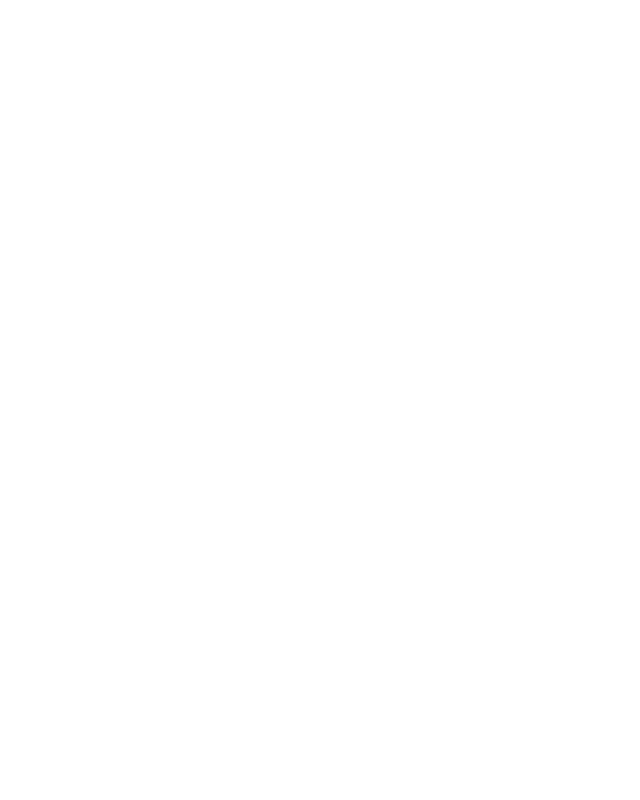
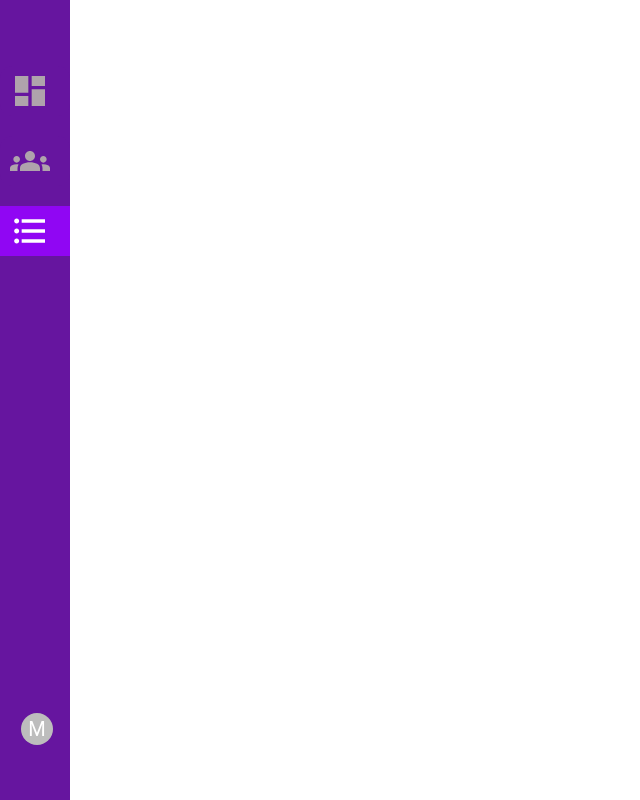
Before and after one commit to Nika380/Email-Marketing-Service, a React (Create React App) app in the folder mailchimp-clone-frontend/: page /email-lists in a window 1280 px wide. Before the commit this address had no page. Shown: the whole page, without its empty margins (0-640 px from the left). Built offline with nearby package versions, Linux system fonts and the light colour scheme.

Commit message:
add side menu when signed in for better experience, add 2 new endpoints for new pages, add groups and emailList pages that are empty now but will have functions and content later, add some styles to new elements too

```diff
--- a/mailchimp-clone-frontend/src/components/Header.tsx
+++ b/mailchimp-clone-frontend/src/components/Header.tsx
@@ -1,5 +1,5 @@
 import React from 'react'
-import { useNavigate } from 'react-router-dom'
+import { Link, useNavigate } from 'react-router-dom'
 import AuthContext from '../context/AuthProvider';
 import { useContext } from 'react';
 
--- /dev/null
+++ b/mailchimp-clone-frontend/src/components/SideMenu.tsx
@@ -0,0 +1,132 @@
+import React from 'react'
+import { Link, useNavigate } from 'react-router-dom'
+import GroupsIcon from '@mui/icons-material/Groups';
+import FormatListBulletedIcon from '@mui/icons-material/FormatListBulleted';
+import DashboardIcon from '@mui/icons-material/Dashboard';
+import Box from '@mui/material/Box';
+import Avatar from '@mui/material/Avatar';
+import Menu from '@mui/material/Menu';
+import MenuItem from '@mui/material/MenuItem';
+import ListItemIcon from '@mui/material/ListItemIcon';
+import Divider from '@mui/material/Divider';
+import IconButton from '@mui/material/IconButton';
+import Typography from '@mui/material/Typography';
+import Tooltip from '@mui/material/Tooltip';
+import PersonAdd from '@mui/icons-material/PersonAdd';
+import Settings from '@mui/icons-material/Settings';
+import Logout from '@mui/icons-material/Logout';
+import { useContext } from 'react';
+import AuthContext from '../context/AuthProvider';
+
+
+const SideMenu = ({page}: any) => {
+    const navigate = useNavigate();
+    const {auth, setAuth} = useContext(AuthContext);
+    const logOut = () => {
+        localStorage.removeItem('jwtToken')
+        setAuth(false);
+        navigate('/')
+      }
+  return (
+    <div className='side-menu'>
+        <ul className="pages-list">
+            <li className={page === "dashboard" ? "on-page" : ""}><Link to={'/dashboard'} className="link"><DashboardIcon className='icon'/> Dashboard </Link></li>
+            <li className={page === "groups" ? "on-page" : ""}> <Link to={"/groups"} className="link"> <GroupsIcon className='icon'/>Groups</Link></li>
+            <li className={page === "email-lists" ? "on-page" : ""}> <Link to={'/email-lists'} className="link"><FormatListBulletedIcon className='icon' />  Email Lists</Link></li>
+        </ul>
+
+        <div className="account-menu">
+            <AccountMenu logOutFunction={logOut}/>
+        </div>
+    </div>
+  )
+}
+
+export default SideMenu
+
+
+
+
+function AccountMenu({logOutFunction}: any) {
+  const [anchorEl, setAnchorEl] = React.useState<null | HTMLElement>(null);
+  const open = Boolean(anchorEl);
+  const handleClick = (event: React.MouseEvent<HTMLElement>) => {
+    setAnchorEl(event.currentTarget);
+  };
+  const handleClose = () => {
+    setAnchorEl(null);
+  };
+  return (
+    <React.Fragment>
+      <Box sx={{ display: 'flex', alignItems: 'center', textAlign: 'center' }}>
+        <Tooltip title="Account settings">
+          <IconButton
+            onClick={handleClick}
+            size="small"
+            sx={{ ml: 2 }}
+            aria-controls={open ? 'account-menu' : undefined}
+            aria-haspopup="true"
+            aria-expanded={open ? 'true' : undefined}
+          >
+            <Avatar sx={{ width: 32, height: 32 }}>M</Avatar>
+          </IconButton>
+        </Tooltip>
+      </Box>
+      <Menu
+        anchorEl={anchorEl}
+        id="account-menu"
+        open={open}
+        onClose={handleClose}
+        onClick={handleClose}
+        PaperProps={{
+          elevation: 0,
+          sx: {
+            overflow: 'visible',
+            filter: 'drop-shadow(0px 2px 8px rgba(0,0,0,0.32))',
+            mt: 1.5,
+            '& .MuiAvatar-root': {
+              width: 32,
+              height: 32,
+              ml: -0.5,
+              mr: 1,
+            },
+            '&:before': {
+              content: '""',
+              display: 'block',
+              position: 'absolute',
+              top: 0,
+              right: 14,
+              width: 10,
+              height: 10,
+              bgcolor: 'background.paper',
+              transform: 'translateY(-50%) rotate(45deg)',
+              zIndex: 0,
+            },
+          },
+        }}
+        transformOrigin={{ horizontal: 'right', vertical: 'top' }}
+        anchorOrigin={{ horizontal: 'right', vertical: 'bottom' }}
+      >
+        <MenuItem onClick={handleClose}>
+          <Avatar /> Profile
+        </MenuItem>
+        <MenuItem onClick={handleClose}>
+          <Avatar /> My account
+        </MenuItem>
+        <Divider />
+        <MenuItem onClick={handleClose}>
+          <ListItemIcon>
+            <Settings fontSize="small" />
+          </ListItemIcon>
+          Change Password
+        </MenuItem>
+        <MenuItem onClick={logOutFunction}>
+          <ListItemIcon>
+            <Logout fontSize="small" />
+          </ListItemIcon>
+          Logout
+        </MenuItem>
+      </Menu>
+    </React.Fragment>
+  );
+}
--- a/mailchimp-clone-frontend/src/pages/Dashboard.tsx
+++ b/mailchimp-clone-frontend/src/pages/Dashboard.tsx
@@ -4,6 +4,7 @@
 import { useEffect, useState } from 'react';
 import BulkMailModal from '../modals/BulkMailModal';
 import BombEmailModal from '../modals/BombEmailModal';
+import SideMenu from '../components/SideMenu';
 
 const bulkMail = require('../images/bulk-email.png');
 const bombMail = require('../images/bomb-email.png');
@@ -13,7 +14,7 @@
   const navigate = useNavigate();
 
   const [showBulkModal, setShowBulkModal] = useState<boolean>(false);
-  const [showBombMailModal, setShowBombMailModal] = useState<boolean>(true);
+  const [showBombMailModal, setShowBombMailModal] = useState<boolean>(false);
   const openBulkModal = () => {
     setShowBulkModal(true);
   }
@@ -30,7 +31,7 @@
 
   return (
     <>
-    <Header />
+    <SideMenu page={'dashboard'}/>
       <div className='dashboard'>
         <Helmet>
           <title>Dashboard</title>
--- /dev/null
+++ b/mailchimp-clone-frontend/src/pages/EmailLists.tsx
@@ -0,0 +1,12 @@
+import React from 'react'
+import SideMenu from '../components/SideMenu'
+
+const EmailLists = () => {
+  return (
+    <div className='email-list'>
+        <SideMenu page={"email-lists"}/>
+    </div>
+  )
+}
+
+export default EmailLists
--- /dev/null
+++ b/mailchimp-clone-frontend/src/pages/Groups.tsx
@@ -0,0 +1,12 @@
+import React from 'react'
+import SideMenu from '../components/SideMenu'
+
+const Groups = () => {
+  return (
+    <div className='groups'>
+        <SideMenu page={"groups"}/>
+    </div>
+  )
+}
+
+export default Groups
--- a/mailchimp-clone-frontend/src/routes/RouteComp.tsx
+++ b/mailchimp-clone-frontend/src/routes/RouteComp.tsx
@@ -6,6 +6,8 @@
 import AuthContext from '../context/AuthProvider'
 import RegisterPage from '../pages/RegisterPage';
 import PasswordReset from '../pages/PasswordReset';
+import Groups from '../pages/Groups';
+import EmailLists from '../pages/EmailLists';
 
 const RouteComp = () => {
     const { auth, setAuth }: any = useContext(AuthContext);
@@ -34,6 +36,8 @@
           <Route path='/register' element={<RegisterPage />} />
           <Route path='/dashboard' element={<Dashboard />} />
           <Route path='/reset-password' element={<PasswordReset />} />
+          <Route path='/groups' element={<Groups />}/>
+          <Route path='/email-lists' element={<EmailLists />} />
     </Routes>
   )
 }
--- /dev/null
+++ b/mailchimp-clone-frontend/src/styles/_groups.scss
@@ -0,0 +1,5 @@
+.groups{
+    width: 100%;
+    min-height: 100vh;
+    background-color: #f5f5f5;
+}
--- a/mailchimp-clone-frontend/src/styles/_header.scss
+++ b/mailchimp-clone-frontend/src/styles/_header.scss
@@ -21,7 +21,7 @@
         ul{
             display: flex;
             list-style: none;
-            width: 250px;
+            min-width: 350px;
             justify-content: space-between;
             li{
                 font-family: 'Urbanist';
--- /dev/null
+++ b/mailchimp-clone-frontend/src/styles/_sideMenu.scss
@@ -0,0 +1,67 @@
+.side-menu{
+    height: 100vh;
+    width: 70px;
+    background: rgb(102, 21, 159);
+    position: fixed;
+    top: 0;
+    left: 0;
+    display: flex;
+    flex-direction: column;
+    padding: 50px 0 50px 0;
+    justify-content: space-between;
+    ul{
+        min-width: 300%;
+        display: flex;
+        flex-direction: column;
+        gap: 20px;
+        li{
+            padding-left: 10px;
+            width: 70px;
+            height: 50px;
+
+            background-color: rgb(102, 21, 159);
+            border-radius: 12px;
+            transition: 150ms ease-in-out;
+            overflow: hidden;
+            &:hover{
+                width: 100%;
+                background-color: rgb(144, 6, 243);
+            }
+            .icon{
+                width: 40px;
+                height: 40px;
+                color: rgb(175, 163, 172);
+            }
+            .link{
+                text-decoration: none;
+                color: white;
+                font-size: 18px;
+                font-family: Urbanist;
+                display: flex;
+                align-items: center;
+                justify-content: stretch;
+                gap: 30px;
+                height: 50px;
+                font-weight: 600;
+                &:hover > .icon{
+                    color: white;
+                }
+            }
+
+        }
+        .on-page{
+            background-color: rgb(144, 6, 243);
+            color: white;
+            border-radius: 0px;
+            .icon{
+                color: white;
+            }
+        }
+    }
+    .account-menu{
+        display: flex;
+        align-items: center;
+        justify-content: start;
+        width: 70px;
+    }
+}
--- a/mailchimp-clone-frontend/src/styles/styles.scss
+++ b/mailchimp-clone-frontend/src/styles/styles.scss
@@ -62,3 +62,5 @@
 @import './reset-password';
 @import './modals/bulk-modal';
 @import './modals/bomb_mail_modal';
+@import './groups';
+@import './sideMenu';
```
